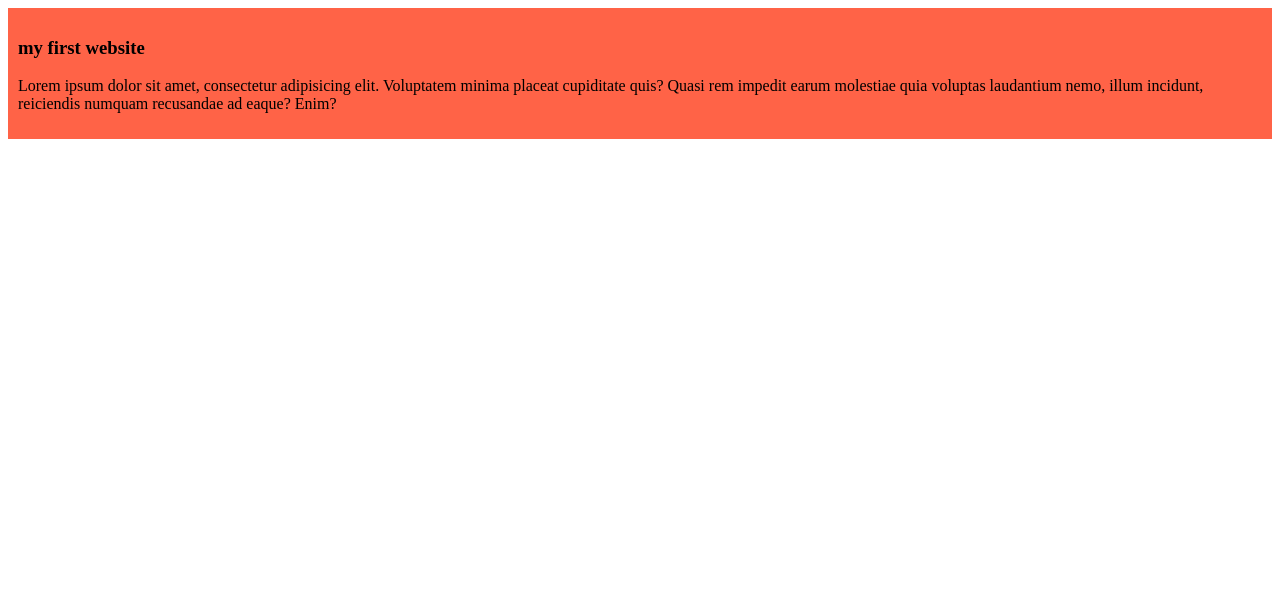
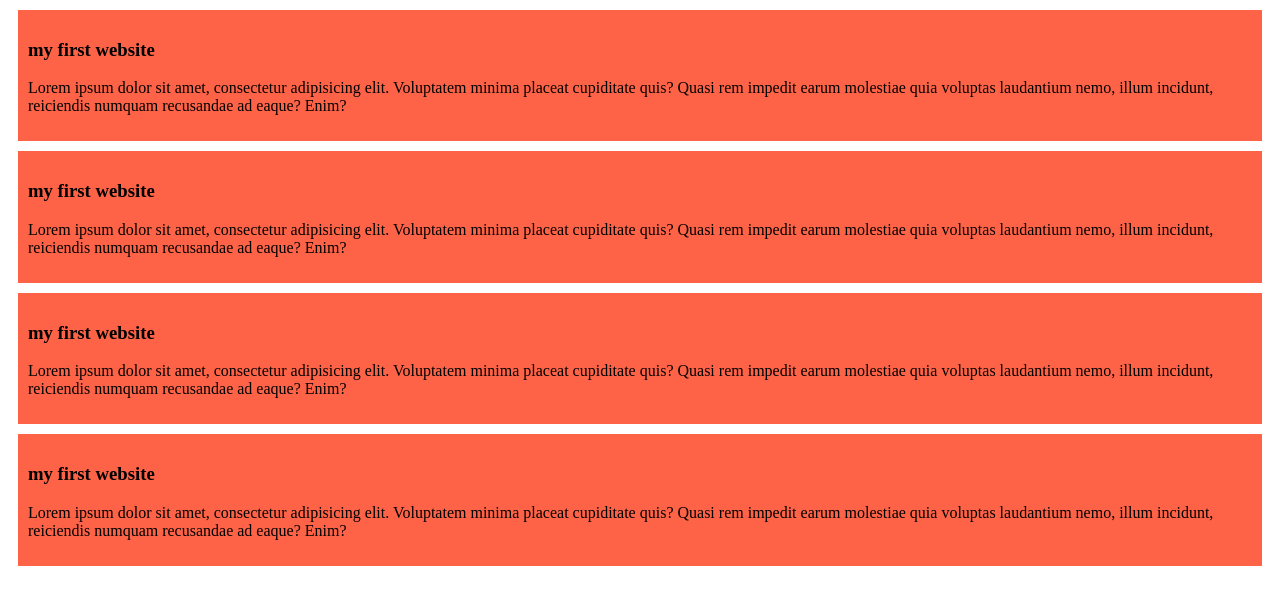
Before and after one commit to mdKamalAhmedSiddiki/my-simple-website1, a plain HTML site: page index.html in a window 1280 px wide. Drawn offline with Linux system fonts and the light colour scheme.

Commit message:
adding something new

```diff
--- a/index.html
+++ b/index.html
@@ -13,6 +13,18 @@
         <h3>my first website</h3>
         <p>Lorem ipsum dolor sit amet, consectetur adipisicing elit. Voluptatem minima placeat cupiditate quis? Quasi rem impedit earum molestiae quia voluptas laudantium nemo, illum incidunt, reiciendis numquam recusandae ad eaque? Enim?</p>
     </div>
+    <div>
+        <h3>my first website</h3>
+        <p>Lorem ipsum dolor sit amet, consectetur adipisicing elit. Voluptatem minima placeat cupiditate quis? Quasi rem impedit earum molestiae quia voluptas laudantium nemo, illum incidunt, reiciendis numquam recusandae ad eaque? Enim?</p>
+    </div>
+    <div>
+        <h3>my first website</h3>
+        <p>Lorem ipsum dolor sit amet, consectetur adipisicing elit. Voluptatem minima placeat cupiditate quis? Quasi rem impedit earum molestiae quia voluptas laudantium nemo, illum incidunt, reiciendis numquam recusandae ad eaque? Enim?</p>
+    </div>
+    <div>
+        <h3>my first website</h3>
+        <p>Lorem ipsum dolor sit amet, consectetur adipisicing elit. Voluptatem minima placeat cupiditate quis? Quasi rem impedit earum molestiae quia voluptas laudantium nemo, illum incidunt, reiciendis numquam recusandae ad eaque? Enim?</p>
+    </div>
 </body>
 
 </html>
--- a/styles/blog.css
+++ b/styles/blog.css
@@ -1,4 +1,5 @@
 div{
     background-color: tomato;
     padding: 10px;
+    margin: 10px;
 }
```
